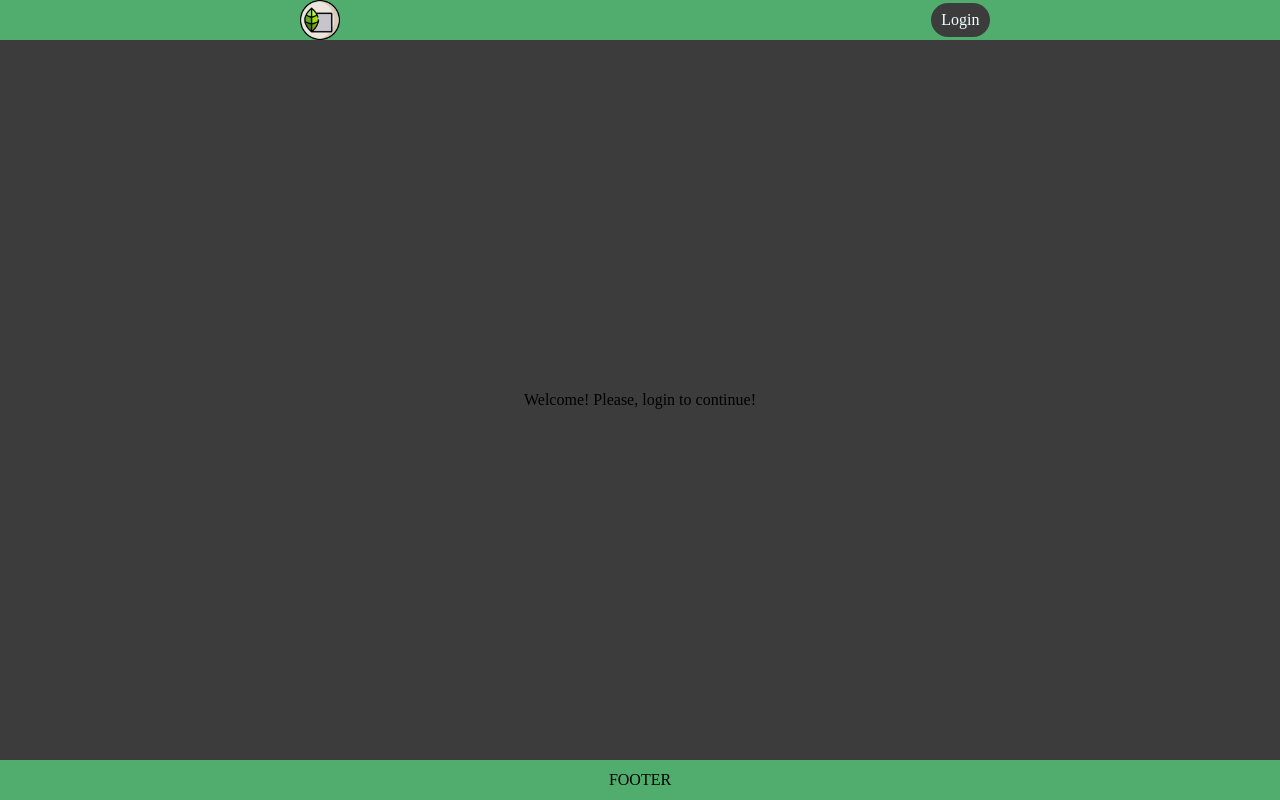
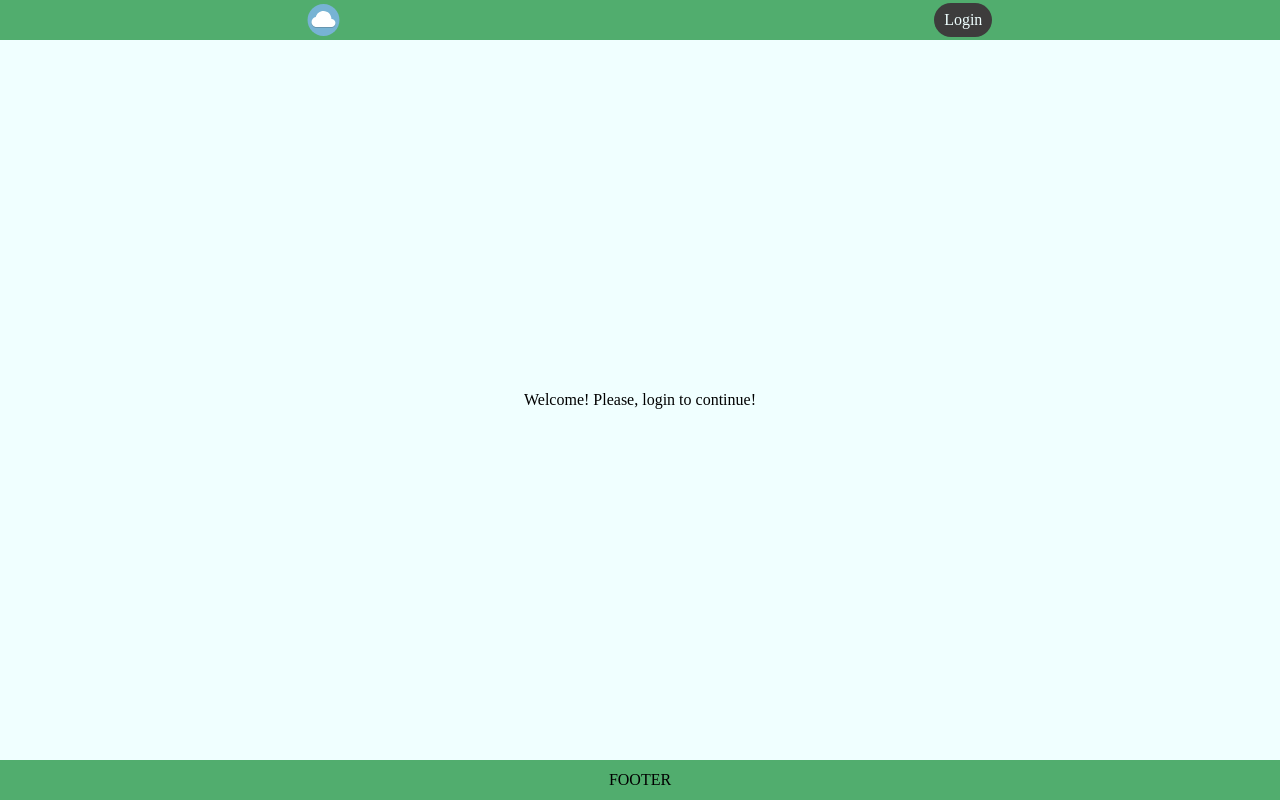
Before and after one commit to IlyaLozhka/Test, a React (Create React App) app: page / in a window 1280 px wide. Built offline with nearby package versions, Linux system fonts and the light colour scheme.

Commit message:
refactoring. change png to svg. change color of content background

```diff
--- a/src/App.tsx
+++ b/src/App.tsx
@@ -1,7 +1,5 @@
 import React, { FC } from 'react';
 import { Content } from './views/content/Content';
-
-
 import { RoutesConfig } from './component/routesConfig/RoutesConfig';
 import { HomePage } from './views/home/HomePage';
 import { StartPage } from './views/startPage/startPage';
--- a/src/component/shared/Logo.tsx
+++ b/src/component/shared/Logo.tsx
@@ -1,4 +1,4 @@
 import React, { FC } from 'react';
-import logo from '../../assets/img/logo.png';
+import logo from '../../assets/img/logo.svg';
 
 export const Logo: FC = () => <img src={logo} alt='logotype' />;
--- a/src/typings.d.ts
+++ b/src/typings.d.ts
@@ -1,2 +1,3 @@
 declare module '*.module.css';
 declare module '*.png';
+declare module '*.svg';
--- a/src/views/content/Content.module.css
+++ b/src/views/content/Content.module.css
@@ -3,5 +3,5 @@
     height: 90vh;
     justify-content: center;
     align-items: center;
-    background-color: #3d3c3c;
+    background-color: azure;
 }
--- a/src/views/header/Header.module.css
+++ b/src/views/header/Header.module.css
@@ -15,8 +15,8 @@
 }
 
 .logotype img {
-    width: 40px;
-    height: 40px;
+    width: 4vw;
+    height: 4vh;
     margin: 0 10px;
 }
 
```
Also changed, not shown: src/assets/img/logo.png (deleted), src/assets/img/logo.svg (added).
